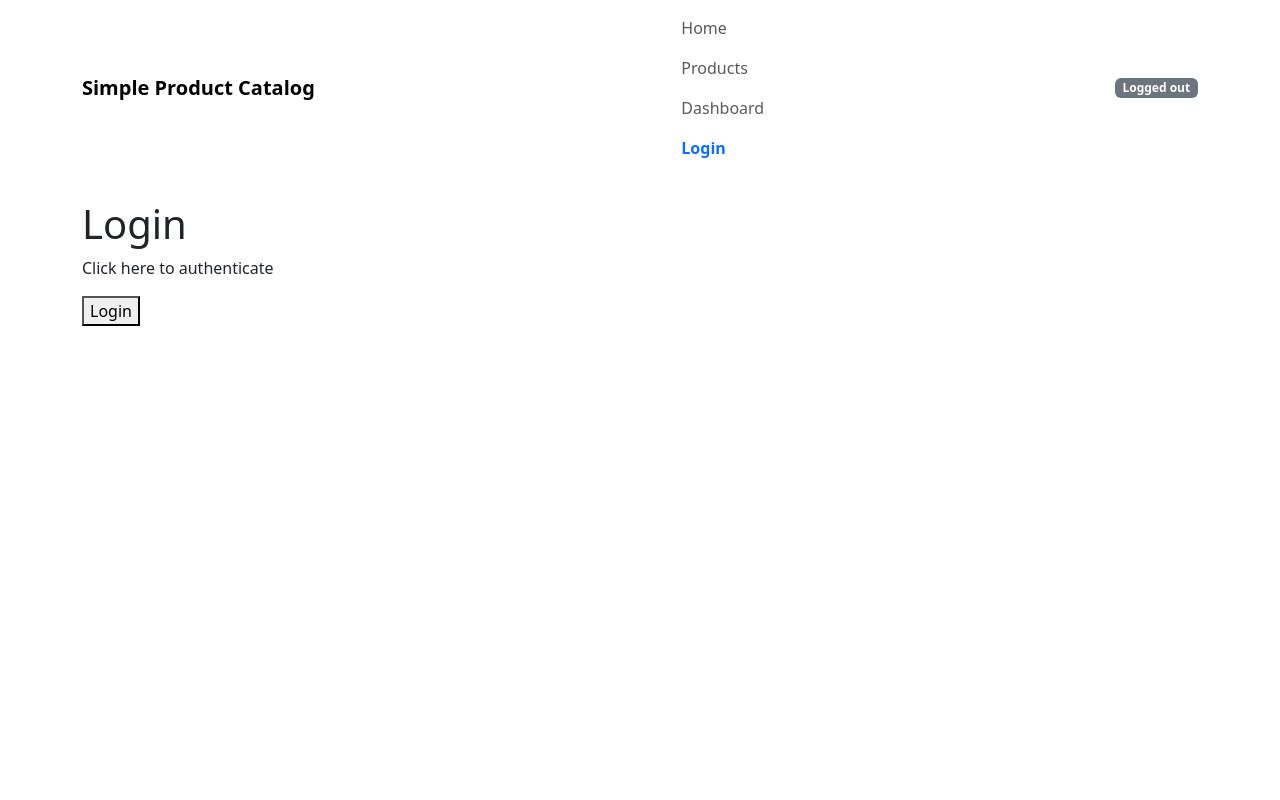
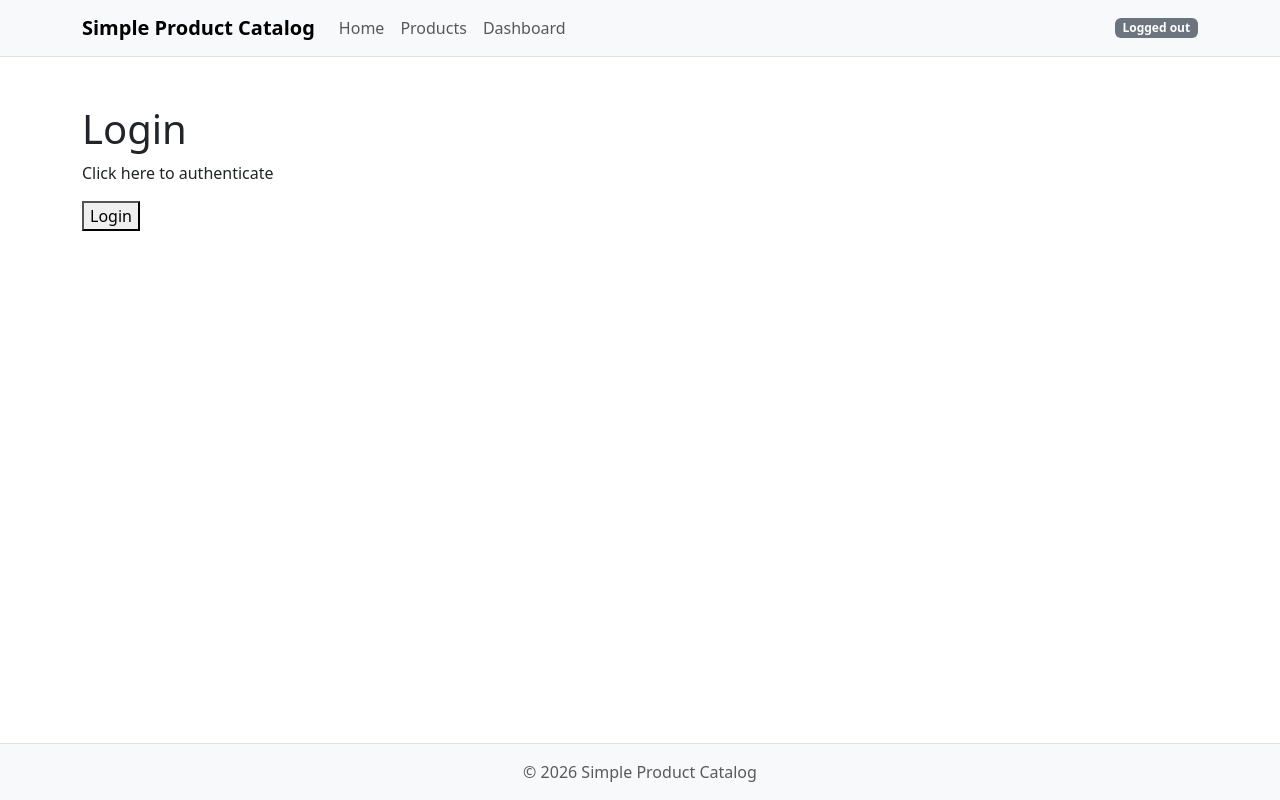
Before and after one commit to elhamatokhi/Product-Catalog, a React (Vite) app: page /login in a window 1280 px wide. Built offline with nearby package versions, Linux system fonts and the light colour scheme.

Commit message:
Add footer and apply minimal styles

```diff
--- /dev/null
+++ b/src/components/Footer.jsx
@@ -0,0 +1,11 @@
+export default function Footer() {
+  return (
+    <footer className="bg-light border-top py-3">
+      <div className="container text-center">
+        <p className="mb-0 text-muted">
+          © {new Date().getFullYear()} Simple Product Catalog
+        </p>
+      </div>
+    </footer>
+  );
+}
--- a/src/components/Navbar.jsx
+++ b/src/components/Navbar.jsx
@@ -1,40 +1,42 @@
-import { NavLink } from "react-router-dom"
+import { NavLink } from "react-router-dom";
 
 // Active link styling
 const linkClass = ({ isActive }) =>
   "nav-link" + (isActive ? " fw-bold text-primary" : "");
 
-export default function Navbar({ isAuth, onLogout }){
+export default function Navbar({ isAuth, onLogout }) {
+  return (
+    <nav className="navbar navbar-expand-lg navbar-light bg-light border-bottom">
+      <div className="container">
+        <span className="navbar-brand fw-bold">Simple Product Catalog</span>
 
-  function handleLogout() {
-    onLogout();
-  }
-
-    return (
-        <nav className="navbar">
-            <div className="container">
-                <span className="navbar-brand fw-bold">
-                    Simple Product Catalog
-                </span>
-                <div className="navbar-nav">
-                    <NavLink className={linkClass} to="/" > Home</NavLink>
-                    <NavLink className={linkClass} to="/products" > Products</NavLink>
-                    <NavLink className={linkClass} to="/dashboard"> Dashboard</NavLink>
-                    <NavLink className={linkClass} to="/login" > Login</NavLink>
-                </div>
+        <ul className="navbar-nav me-auto mb-2 mb-lg-0">
+          <li className="nav-item">
+            <NavLink className={linkClass} to="/">
+              Home
+            </NavLink>
+          </li>
+          <li className="nav-item">
+            <NavLink className={linkClass} to="/products">
+              Products
+            </NavLink>
+          </li>
+          <li className="nav-item">
+            <NavLink className={linkClass} to="/dashboard">
+              Dashboard
+            </NavLink>
+          </li>
+        </ul>
         <span className="badge text-bg-secondary">
           {isAuth ? "Logged In" : "Logged out"}
         </span>
 
         {isAuth && (
-              <button
-                className="btn btn-outline-danger btn-sm"
-                onClick={handleLogout}
-              >
+          <button className="btn btn-outline-danger btn-sm" onClick={onLogout}>
             Logout
           </button>
         )}
       </div>
     </nav>
-    )
+  );
 }
--- a/src/layout/ProducsLayout.jsx
+++ b/src/layout/ProducsLayout.jsx
@@ -1,13 +1,15 @@
 import Navbar from "../components/Navbar"
 import { Outlet } from "react-router-dom"
+import Footer from "../components/Footer"
 
 export default function Layout({ isAuth , onLogout}){
     return (
-        <div>
+        <div className="d-flex flex-column min-vh-100">
             <Navbar isAuth={isAuth} onLogout={onLogout}></Navbar>
-            <div className="container py-4">
+              <main className="flex-grow-1">
                 <Outlet />
-            </div>
+              </main>
+            <Footer />
         </div>
     )
 }
--- a/src/pages/Login.jsx
+++ b/src/pages/Login.jsx
@@ -12,7 +12,7 @@ export default function Login( {onLogin} ){
     }
 
     return (
-        <div>
+        <div className="container py-5">
             <h1>Login</h1>
             <p>Click here to authenticate</p>
 
--- a/src/pages/ProductsList.jsx
+++ b/src/pages/ProductsList.jsx
@@ -3,7 +3,7 @@ import products from "../data/products"
 
 export default function ProductsList(){
     return (
-        <div className="row">
+        <div className="row container py-5">
             {products.map(product => (
                 <div className="col-md-4 mb-4" key={product.id}>
                     <div className="card h-100 shadow-sm">
```
Lines whose indentation alone changed are shown as unchanged.
